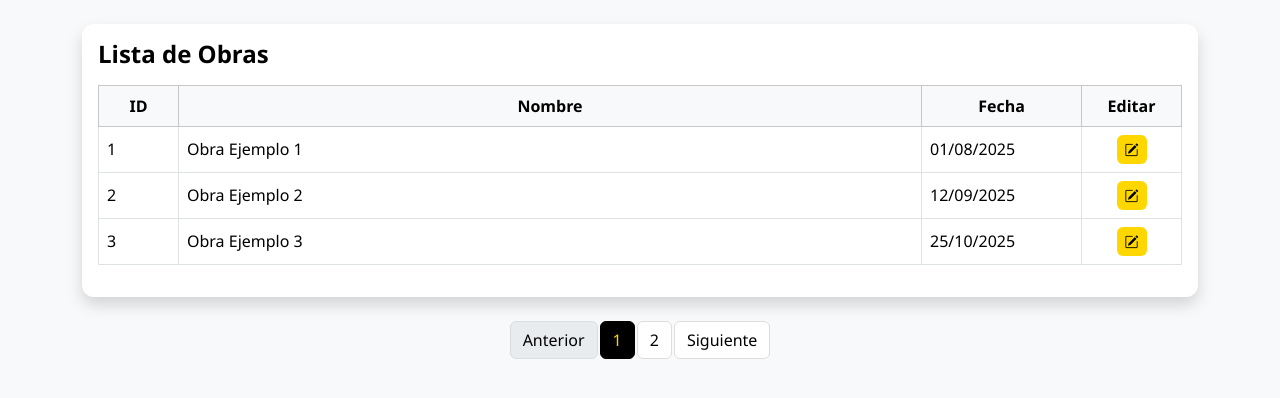
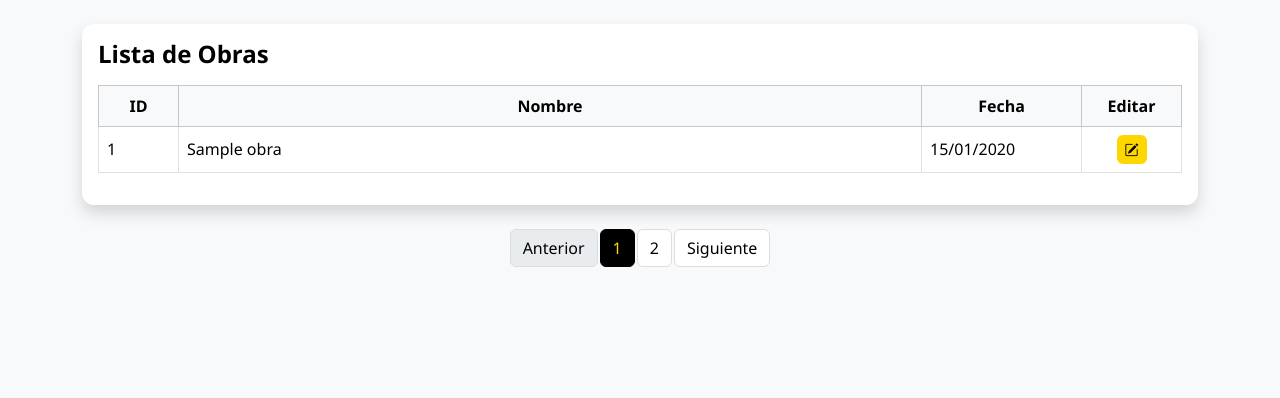
Before and after one commit to santiagonisi/Hormigon, a Flask app: page /obras in a window 1280 px wide. Shown: the part 71-469 px from the top of the page. Run offline with Flask 3, Linux system fonts and the light colour scheme; tables that the repository leaves empty hold one stand-in row (values such as "Sample post"); parts of the project's set-up code (start-up, migrations or seed data) failed here and were passed over.

Commit message:
obra.html simple table

```diff
--- a/templates/obras.html
+++ b/templates/obras.html
@@ -9,51 +9,25 @@
     <table class="table table-bordered align-middle">
       <thead class="table-light">
         <tr>
-                    <th style="width: 80px;">ID</th>
+          <th style="width:80px;">ID</th>
           <th>Nombre</th>
-                    <th style="width: 160px;">Fecha</th>
-                    <th style="width: 100px;" class="text-center">Editar</th>
+          <th style="width:160px;">Fecha</th>
+          <th style="width:100px;" class="text-center">Editar</th>
         </tr>
       </thead>
       <tbody>
-
+        {% for o in obras %}
         <tr>
-                    <td>1</td>
-                    <td>Obra Ejemplo 1</td>
-                    <td>01/08/2025</td>
+          <td>{{ o.id }}</td>
+          <td>{{ o.nombre }}</td>
+          <td>{% if o.fecha %}{{ o.fecha.strftime('%d/%m/%Y') }}{% endif %}</td>
           <td class="text-center">
-                        <button class="btn btn-warning btn-sm text-white">
-                            <i class="bi bi-pencil-square"></i>
-                        </button>
+            <a href="#" class="btn btn-warning btn-sm text-white"><i class="bi bi-pencil-square"></i></a>
           </td>
         </tr>
-                <tr>
-                    <td>2</td>
-                    <td>Obra Ejemplo 2</td>
-                    <td>12/09/2025</td>
-                    <td class="text-center">
-                        <button class="btn btn-warning btn-sm text-white">
-                            <i class="bi bi-pencil-square"></i>
-                        </button>
-                    </td>
-                </tr>
-                <tr>
-                    <td>3</td>
-                    <td>Obra Ejemplo 3</td>
-                    <td>25/10/2025</td>
-                    <td class="text-center">
-                        <button class="btn btn-warning btn-sm text-white">
-                            <i class="bi bi-pencil-square"></i>
-                        </button>
-                    </td>
-                </tr>
+        {% endfor %}
       </tbody>
     </table>
   </div>
-
 </div>
 {% endblock %}
-
-{% block scripts %}
-<link rel="stylesheet" href="https://cdn.jsdelivr.net/npm/bootstrap-icons@1.11.1/font/bootstrap-icons.css">
-{% endblock %}
```
Lines whose indentation alone changed are shown as unchanged.
